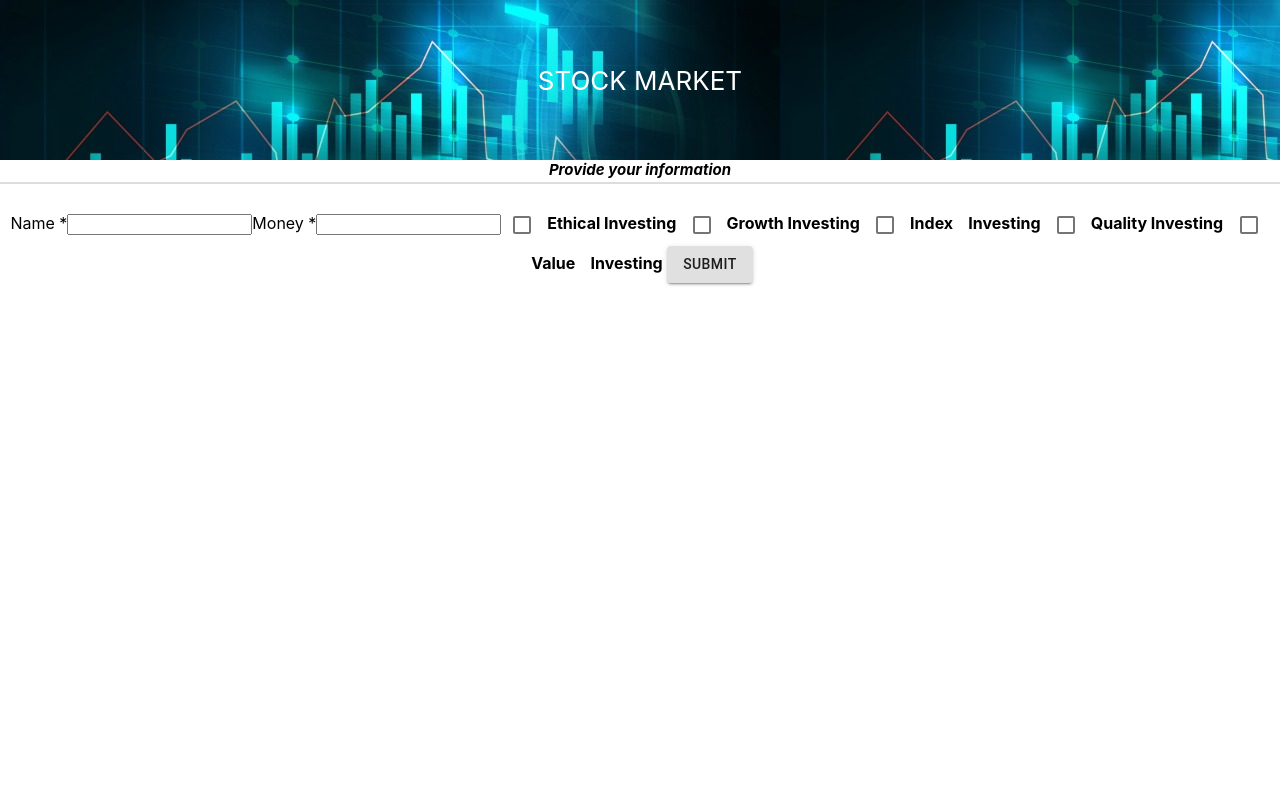
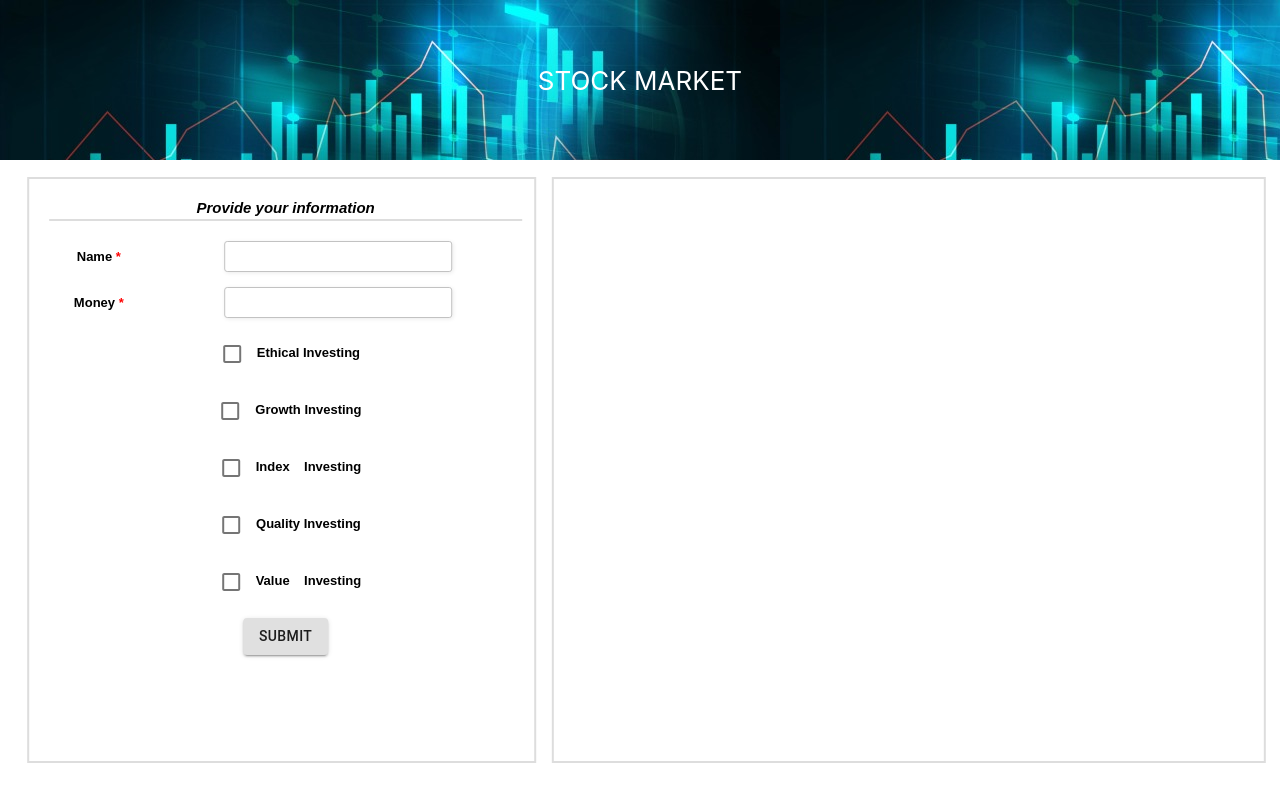
Before and after one commit to FarokhC/StockMarketAppFrontend, a React (Create React App) app: page / in a window 1280 px wide. Built offline with nearby package versions, Linux system fonts and the light colour scheme.

Commit message:
UI changes

```diff
--- a/src/App.css
+++ b/src/App.css
@@ -41,16 +41,19 @@
 .form-style-2{
   border: 2px solid #ddd;
   max-width: 800px;
-  width: 500px;
+  margin-top: 70px;
+  height:69%;
+  width: 37%;
 	padding: 20px 12px 10px 20px;
   font: 13px Arial, Helvetica, sans-serif;
   position: fixed;
   top: 50%;
-  left: 50%;
+  left: 22%;
   -webkit-transform: translate(-50%, -50%);
   transform: translate(-50%, -50%);
 }
 .form-style-2-heading{
+
 	font-weight: bold;
 	font-style: italic;
 	border-bottom: 2px solid #ddd;
@@ -147,6 +150,22 @@
 }
 
 .form-style-2 input[type="radio"] {
-	margin-top: -1px;
-	vertical-align: middle;
-  }
+  margin-top: -1px;
+  vertical-align: middle;
+}
+
+.form-style-3{
+
+  border: 2px solid #ddd;
+  max-width: 1000px;
+  margin-top:70px;
+  height:69%;
+  width: 53%;
+	padding: 20px 12px 10px 20px;
+  font: 13px Arial, Helvetica, sans-serif;
+  position: fixed;
+  top: 50%;
+  left: 71%;
+  -webkit-transform: translate(-50%, -50%);
+  transform: translate(-50%, -50%);
+}
--- a/src/Components/StockHomePage.js
+++ b/src/Components/StockHomePage.js
@@ -250,7 +250,7 @@ constructor(props) {
 
     return (
       <div>
-        {/* <div className="form-style-2"> */}
+         <div className="form-style-2">
             <div className="form-style-2-heading">Provide your information</div>
                 <form action="" method="post" onSubmit={this.handleSubmit}>
                     <label ><span>Name <span className="required">*</span></span><input type="text" className="input-field" name="field1" onChange={(e) => this.setState({name: e.target.value})} /></label>
@@ -262,14 +262,17 @@ constructor(props) {
                     <Checkbox value="valuestrategy" checked = {this.state.valuestrategy} onChange={this.onChange}/><b>&nbsp;Value &nbsp;&nbsp;&nbsp;Investing</b> <label></label>
                     <Button variant="contained" onClick = {this.handleSubmit}>Submit</Button>
                 </form>
-            <div>
+            </div>
+        <div className="form-style-3">
+            <div >
               {this.renderStockRecommendataions()}
             </div>
-            <div>
+            <div >
               {this.renderHistory()}
             </div>
+          </div>
+       </div>
 
-         </div>
         );
     }
 }
```
